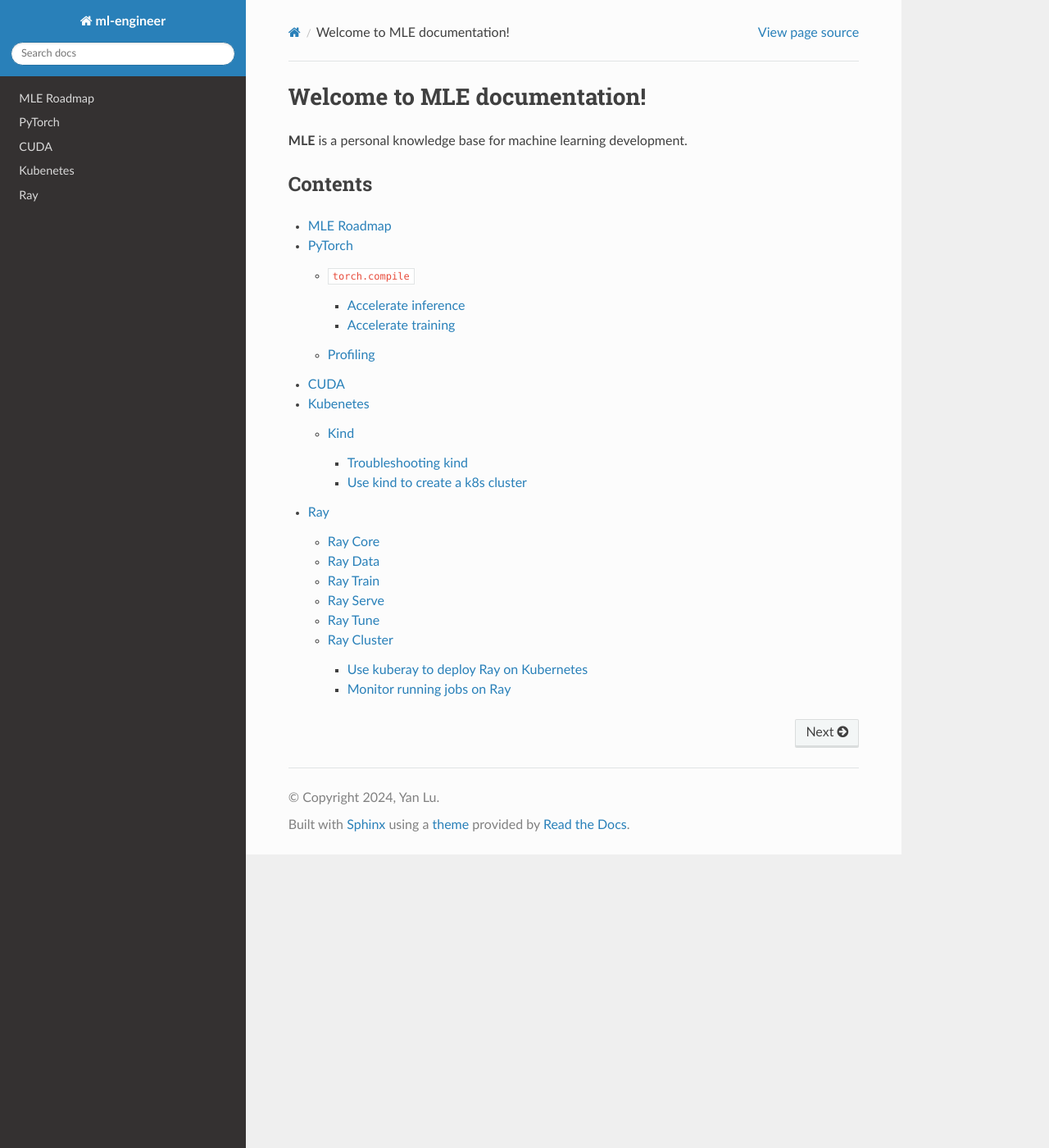
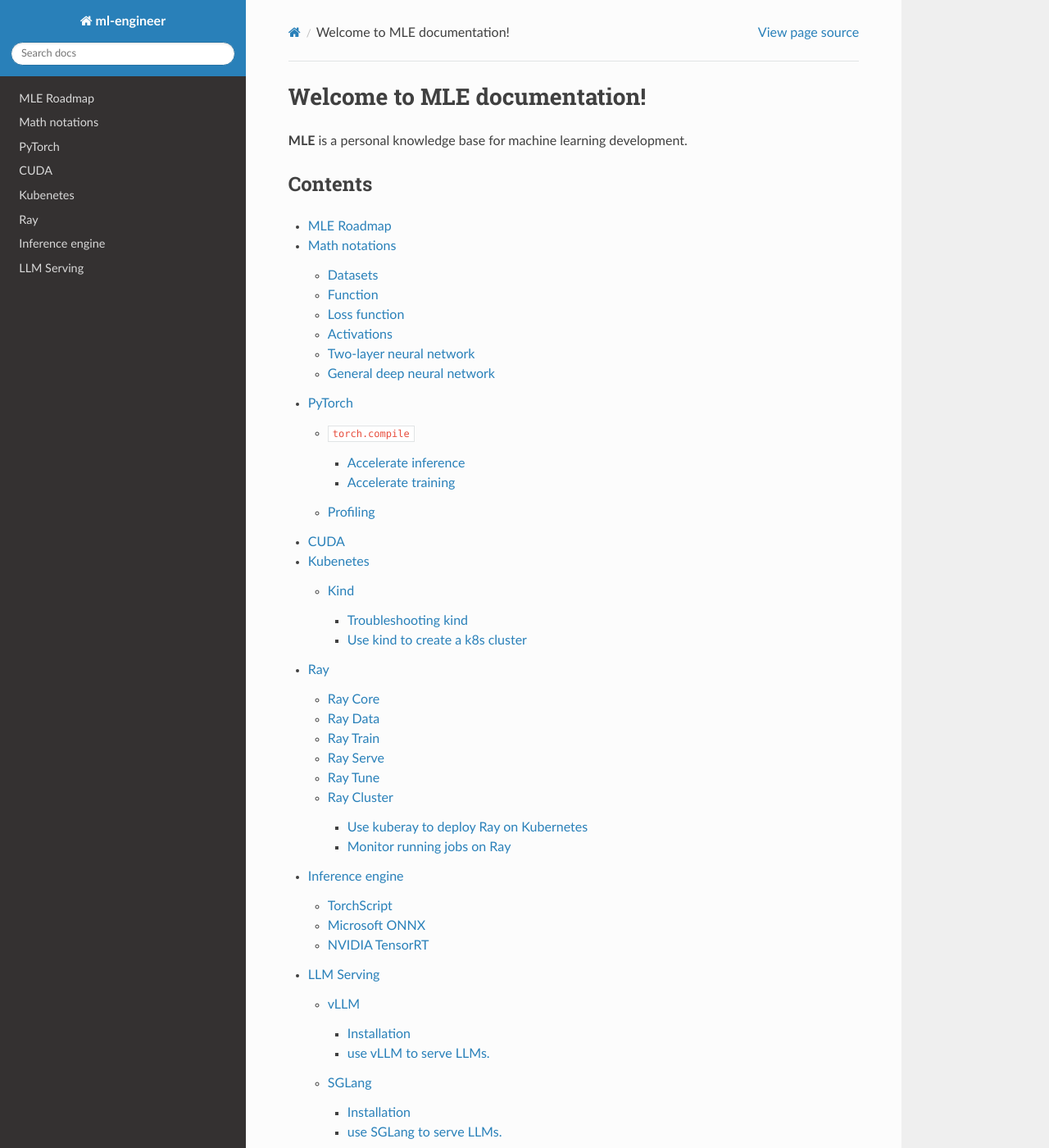
Before and after one commit to Jason-cs18/ml-engineer, a Sphinx documentation site: the page built from docs/source/index.rst, in a window 1280 px wide and 1400 px high. Shown: the whole window at 82% size. Built offline with Sphinx 7.4.7 and the Read the Docs theme 3.1.0, drawn with Linux system fonts in a browser that asks for light colours.

Commit message:
update mle

```diff
--- a/docs/source/index.rst
+++ b/docs/source/index.rst
@@ -9,7 +9,10 @@
 .. toctree::
 
    roadmap
+   math
    pytorch
    cuda
    k8s
    ray
+   inference
+   llm_serve
--- /dev/null
+++ b/docs/source/inference.rst
@@ -0,0 +1,14 @@
+================
+Inference engine
+================
+
+The inference engine focuses on the inference stage and aims to provide a platform-agnostic execution of the inference pipeline. To achieve this, operator fusion and optimized kernels are employed.
+
+TorchScript
+-----------
+
+Microsoft ONNX
+--------------
+
+NVIDIA TensorRT
+---------------
--- a/docs/source/k8s.rst
+++ b/docs/source/k8s.rst
@@ -7,7 +7,7 @@
 
 Kind
 ----
-kind is a tool for running local Kubernetes clusters using Docker container “nodes”.
+`kind <https://kind.sigs.k8s.io/    >`_ is a tool for running local Kubernetes clusters using Docker container “nodes”.
 kind was primarily designed for testing Kubernetes itself, but may be used for local development or CI.
 
 Troubleshooting kind
--- /dev/null
+++ b/docs/source/llm_serve.rst
@@ -0,0 +1,25 @@
+===============
+LLM Serving
+===============
+
+Large language models (LLMs) have demonstrated remarkable capabilieties in various natural language processing tasks. However, deploying these models for real-world applications can be challenging due to their high computational requirements and the need for efficient serving infrastructure.
+
+On this note, we summarize two popular inference engines for LLMs: `vLLM <https://github.com/vllm-project/vllm>`_ and `SGLang <https://github.com/sgl-project/sglang>`_.
+
+vLLM
+----
+
+Installation
+^^^^^^^^^^^^^^^^^^
+
+use `vLLM <https://github.com/vllm-project/vllm>`_ to serve LLMs.
+^^^^^^^^^^^^^^^^^^^^^^^^^^^^^^^^^^^^^^^^^^^^^^^^^^^^^^^^^^^^^^^^^
+
+SGLang
+-------
+
+Installation
+^^^^^^^^^^^^^^^^^^
+
+use `SGLang <https://github.com/sgl-project/sglang>`_ to serve LLMs.
+^^^^^^^^^^^^^^^^^^^^^^^^^^^^^^^^^^^^^^^^^^^^^^^^^^^^^^^^^^^^^^^^^^^^^^^^
--- /dev/null
+++ b/docs/source/math.rst
@@ -0,0 +1,21 @@
+=================
+Math notations
+=================
+
+Datasets
+--------
+
+Function
+--------
+
+Loss function
+-------------
+
+Activations
+-----------
+
+Two-layer neural network
+-------------------------
+
+General deep neural network
+----------------------------
--- a/docs/source/roadmap.rst
+++ b/docs/source/roadmap.rst
@@ -9,6 +9,9 @@
    * - Tools
      - Role
      - Status
+   * - Math
+     - Math notations
+     - ✅
    * - Kubenetes
      - Container orchestration
      - TBD
@@ -21,3 +24,9 @@
    * - Ray
      - Distributed computing platform
      - TBD
+   * - LLM Serving
+     - Inference engines for LLMs
+     - TBD
+   * - Inference engines
+     - ``TorchScript, ONNX, TensorRT, etc``.
+     - TBD
```
